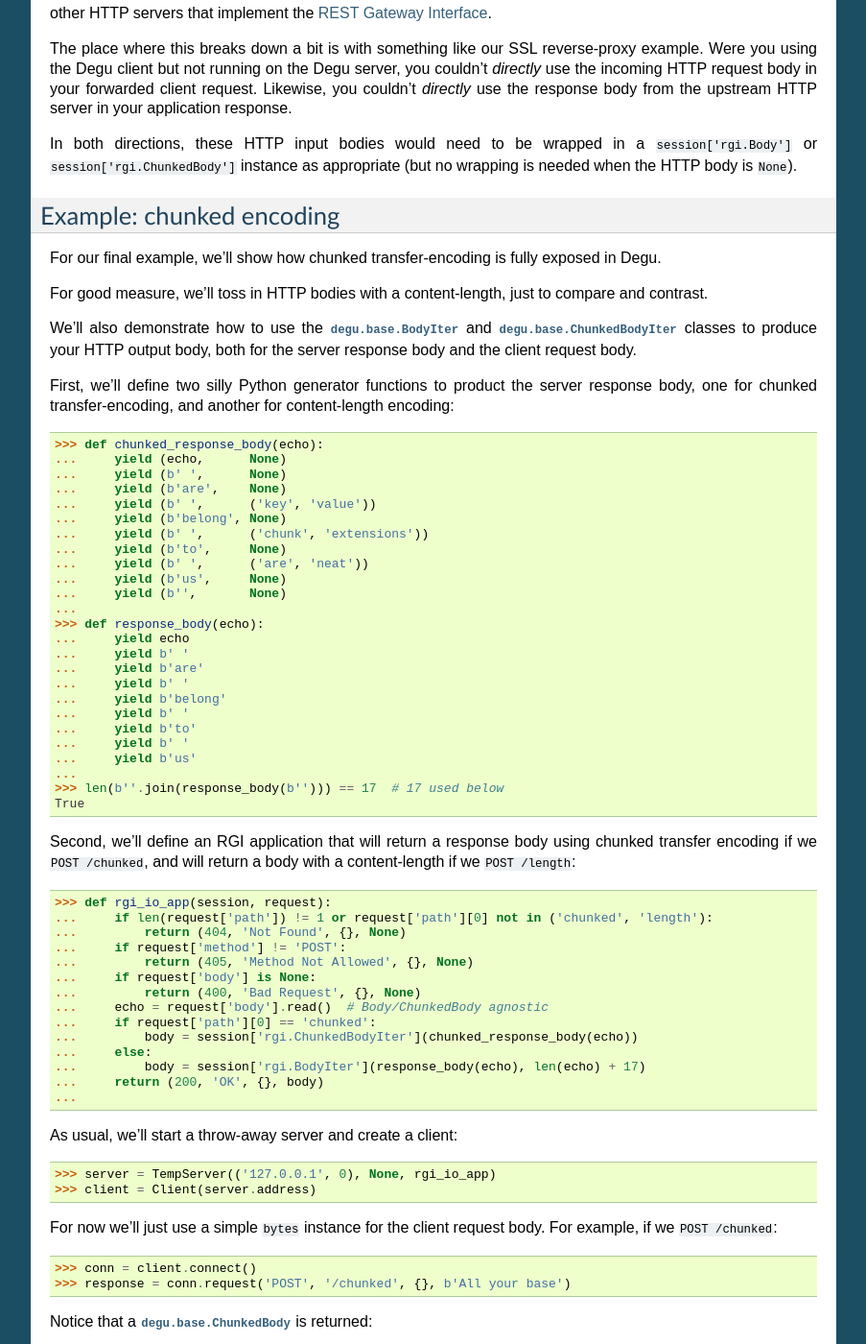
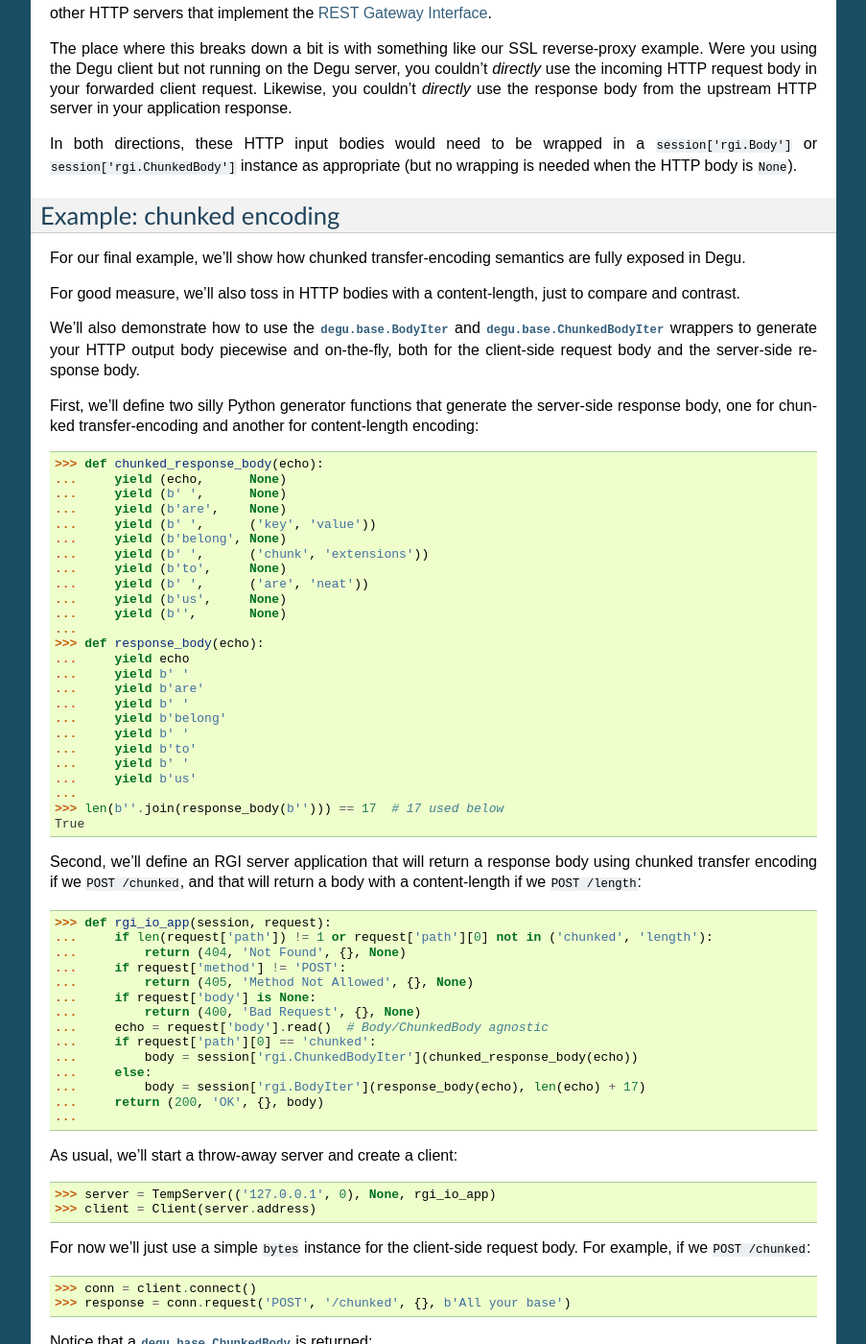
Before and after one commit to json420/degu, a Sphinx documentation site: the page built from doc/tutorial.rst, in a window 1280 px wide and 1400 px high, scrolled down 5734 px. Shown: the whole window at 96% size, without its empty margins (198-1101 px from the left). Built offline with Sphinx 7.4.7, drawn with Linux system fonts in a browser that asks for light colours; some of the changed text lies outside the part shown.

Commit message:
fix some doc typos, make some doc clarifications

```diff
--- a/doc/tutorial.rst
+++ b/doc/tutorial.rst
@@ -337,7 +337,7 @@ The sending endpoint doesn't directly write the output, but instead only
 *specifies* the output to be written, after which the client or server library
 internally handles the writing.
 
-**Server agnostic** RGI applications are generally possible.
+**Server agnostic RGI applications** are generally possible.
 
 These four IO abstraction classes are exposed in the RGI *session* argument
 (similar to the WSGI ``environ['wsgi.file_wrapper']``):
@@ -371,18 +371,19 @@ appropriate (but no wrapping is needed when the HTTP body is ``None``).
 Example: chunked encoding
 -------------------------
 
-For our final example, we'll show how chunked transfer-encoding is fully exposed
-in Degu.
+For our final example, we'll show how chunked transfer-encoding semantics are
+fully exposed in Degu.
 
-For good measure, we'll toss in HTTP bodies with a content-length, just to
+For good measure, we'll also toss in HTTP bodies with a content-length, just to
 compare and contrast.
 
 We'll also demonstrate how to use the :class:`degu.base.BodyIter` and
-:class:`degu.base.ChunkedBodyIter` classes to produce your HTTP output body,
-both for the server response body and the client request body.
+:class:`degu.base.ChunkedBodyIter` wrappers to generate your HTTP output body
+piecewise and on-the-fly, both for the client-side request body and the
+server-side response body.
 
-First, we'll define two silly Python generator functions to product the server
-response body, one for chunked transfer-encoding, and another for
+First, we'll define two silly Python generator functions that generate the
+server-side response body, one for chunked transfer-encoding and another for
 content-length encoding:
 
 >>> def chunked_response_body(echo):
@@ -411,9 +412,9 @@ content-length encoding:
 >>> len(b''.join(response_body(b''))) == 17  # 17 used below
 True
 
-Second, we'll define an RGI application that will return a response body using
-chunked transfer encoding if we ``POST /chunked``, and will return a body with
-a content-length if we ``POST /length``:
+Second, we'll define an RGI server application that will return a response body using
+chunked transfer encoding if we ``POST /chunked``, and that will return a body
+with a content-length if we ``POST /length``:
 
 >>> def rgi_io_app(session, request):
 ...     if len(request['path']) != 1 or request['path'][0] not in ('chunked', 'length'):
@@ -435,8 +436,8 @@ As usual, we'll start a throw-away server and create a client:
 >>> server = TempServer(('127.0.0.1', 0), None, rgi_io_app)
 >>> client = Client(server.address)
 
-For now we'll just use a simple ``bytes`` instance for the client request body.
-For example, if we ``POST /chunked``:
+For now we'll just use a simple ``bytes`` instance for the client-side request
+body.  For example, if we ``POST /chunked``:
 
 >>> conn = client.connect()
 >>> response = conn.request('POST', '/chunked', {}, b'All your base')
@@ -505,10 +506,10 @@ And that we get the expected result from ``body.read()``:
 b'All your base are belong to us'
 
 For one last bit of fancy, you can likewise use an arbitrary iterable to
-generate your HTTP client request body.
+generate your client-side request body.
 
-So let's define a third silly Python generator to be used for a chunk-encoded
-client request body:
+So let's define a third silly Python generator function to be the source for a
+client-side request body using chunked trasfer-encoding:
 
 >>> def chunked_request_body():
 ...     yield (b'All',        None)
@@ -540,7 +541,7 @@ Or if we ``POST /length``:
 >>> response.body.read()
 b'All your *something else* are belong to us'
 
-Well, that's all the time today we have for fancy!
+Well, that's all the time we have today for fancy!
 
 >>> conn.close()
 >>> server.terminate()
```
Also changed, not shown: other parts of doc/tutorial.rst (+2 -2 lines), doc/changelog.rst (+7 -7 lines).
